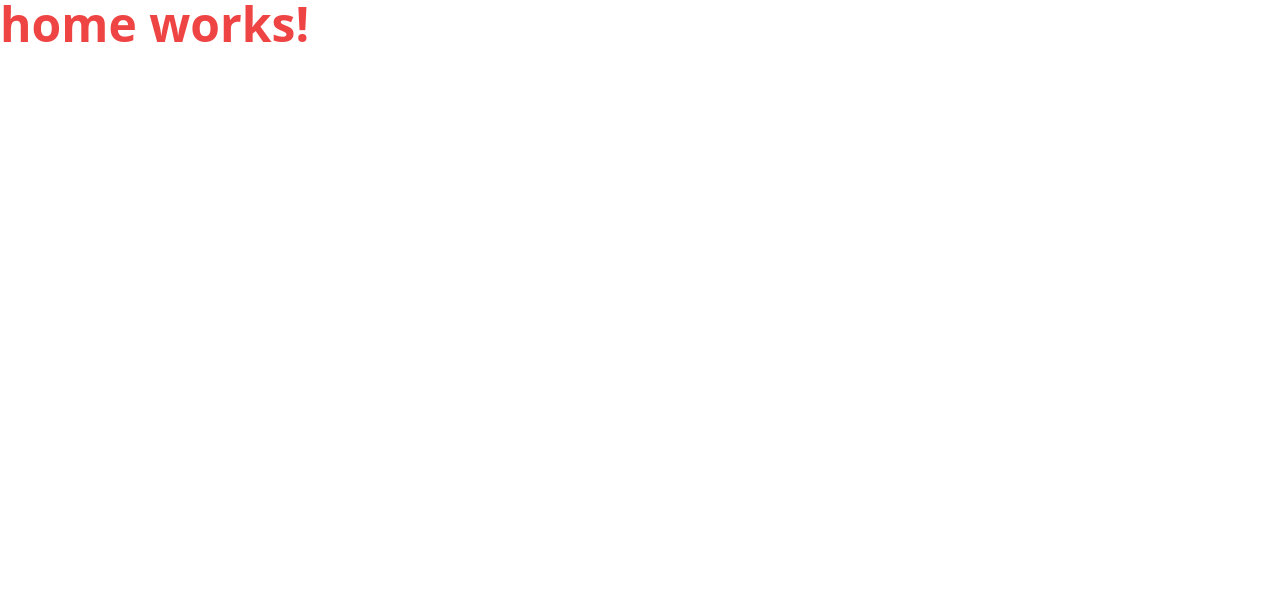
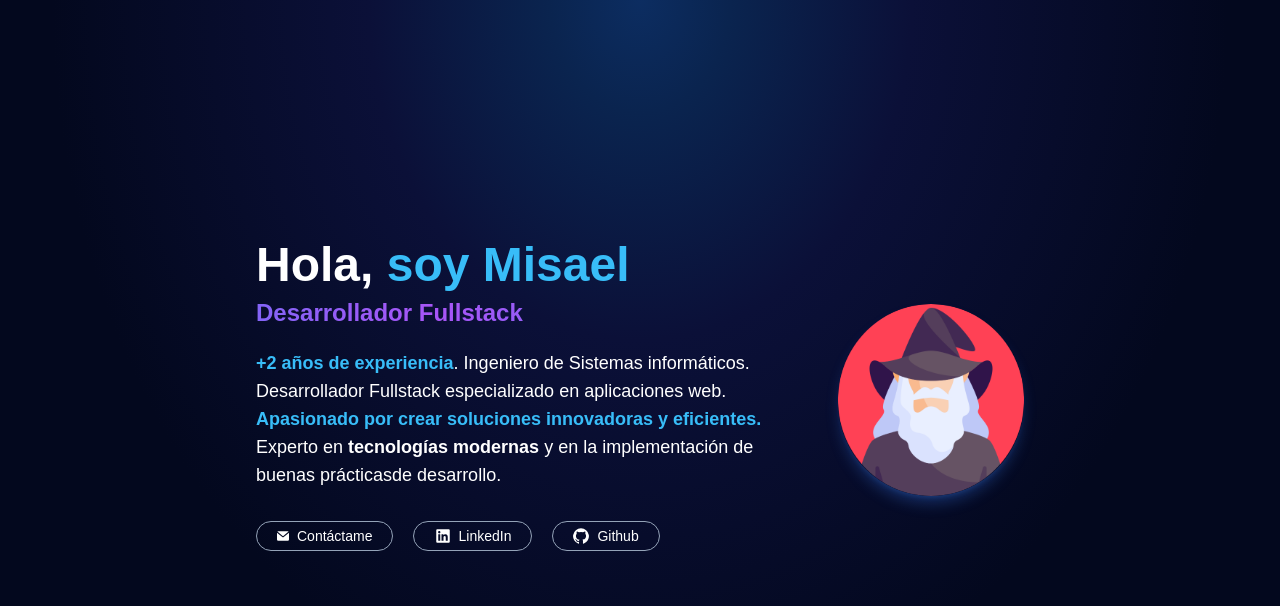
Before and after one commit to MisaelGG11/my_resume, an Angular app: page / in a window 1280 px wide. Shown: the top 606 px of the page. Built offline with nearby package versions, Linux system fonts and the light colour scheme.

Commit message:
feat: add presentation component ro the portfolio

```diff
--- a/package.json
+++ b/package.json
@@ -1,6 +1,6 @@
 {
   "name": "my-resume",
-  "version": "0.0.0",
+  "version": "0.0.1",
   "scripts": {
     "ng": "ng",
     "start": "ng serve",
--- /dev/null
+++ b/src/app/core/components/presentation/presentation.component.html
@@ -0,0 +1,63 @@
+<div class="flex flex-col lg:flex-row-reverse gap-8 text-center lg:max-w-3xl ">
+  <div class="flex items-center">
+    <img
+      class="h-48 w-48 rounded-full shadow-lg shadow-blue-500/30"
+      src="../../../../assets/images/1183773.png"
+      alt="profile"
+    >
+  </div>
+  <div class="text-left max-w-[550px]">
+    <h1 class="text-5xl font-bold">Hola, <span class="text-sky-400 text5xl">soy Misael</span></h1>
+    <p class="text-2xl mb-5 mt-2 font-[700] bg-gradient-to-r from-blue-500 via-purple-500 to-blue-500 animate-text bg-clip-text text-transparent">Desarrollador Fullstack</p>
+
+    <span class="text-lg mt-4 text-balance text-dark-700">
+      <strong class="text-sky-400">+2 años de experiencia</strong>. Ingeniero de Sistemas informáticos.
+      Desarrollador Fullstack especializado en aplicaciones web. <strong class="text-sky-400">Apasionado
+      por crear soluciones innovadoras y eficientes.</strong> Experto en <strong>tecnologías modernas</strong>
+      y en la implementación de buenas prácticasde desarrollo.
+
+    </span>
+
+    <!-- <div class="my-6 flex">
+      <div class="card-wrapper w-[150px] h-[35px]">
+        <div class="card-content flex items-center justify-center text-sm font-semibold">
+          <span class="material-symbols-outlined text-[1.1rem] mr-1">download</span>
+          Descarga mi CV
+        </div>
+      </div>
+    </div> -->
+
+    <div class="mt-8 flex flex-row gap-3">
+      <a target="_blank" href="mailto:misael.gomez454@gmail.com">
+        <button type="button" class="text-white border-[1px] border-slate-400  hover:bg-[#050708]/50 font-medium rounded-full text-sm px-5 py-1 text-center inline-flex items-center dark:focus:ring-gray-500 dark:hover:bg-[#050708]/30 me-2 mb-2">
+          <svg class="w-3 h-3 text-white me-2" aria-hidden="true" xmlns="http://www.w3.org/2000/svg" fill="currentColor" viewBox="0 0 20 16">
+            <path d="m10.036 8.278 9.258-7.79A1.979 1.979 0 0 0 18 0H2A1.987 1.987 0 0 0 .641.541l9.395 7.737Z"/>
+            <path d="M11.241 9.817c-.36.275-.801.425-1.255.427-.428 0-.845-.138-1.187-.395L0 2.6V14a2 2 0 0 0 2 2h16a2 2 0 0 0 2-2V2.5l-8.759 7.317Z"/>
+          </svg>
+          Contáctame
+        </button>
+      </a>
+
+      <a target="_blank" href="https://www.linkedin.com/in/misael-antonio-g%C3%B3mez-garc%C3%ADa-72127822b?utm_source=share&utm_campaign=share_via&utm_content=profile&utm_medium=android_app">
+        <button type="button" class="text-white gap-1.5 border-[1px] border-slate-400  hover:bg-[#a63131]  font-medium rounded-full text-sm px-5 py-1 text-center inline-flex items-center dark:focus:ring-gray-500 dark:hover:bg-[#050708]/30 me-2 mb-2">
+          <svg width="18px" height="18px" viewBox="0 0 16 16" xmlns="http://www.w3.org/2000/svg" fill="none" stroke="#ffffff" stroke-width="0.00016"><g id="SVGRepo_bgCarrier" stroke-width="0"></g>
+            <g id="SVGRepo_tracerCarrier" stroke-linecap="round" stroke-linejoin="round"></g>
+            <g id="SVGRepo_iconCarrier">
+              <path fill="#ffffff" d="M12.225 12.225h-1.778V9.44c0-.664-.012-1.519-.925-1.519-.926 0-1.068.724-1.068 1.47v2.834H6.676V6.498h1.707v.783h.024c.348-.594.996-.95 1.684-.925 1.802 0 2.135 1.185 2.135 2.728l-.001 3.14zM4.67 5.715a1.037 1.037 0 01-1.032-1.031c0-.566.466-1.032 1.032-1.032.566 0 1.031.466 1.032 1.032 0 .566-.466 1.032-1.032 1.032zm.889 6.51h-1.78V6.498h1.78v5.727zM13.11 2H2.885A.88.88 0 002 2.866v10.268a.88.88 0 00.885.866h10.226a.882.882 0 00.889-.866V2.865a.88.88 0 00-.889-.864z"></path>
+            </g>
+          </svg>
+          LinkedIn
+        </button>
+      </a>
+
+      <a target="_blank" href="https://github.com/MisaelGG11">
+        <button type="button" class="text-white border-[1px] border-slate-400  hover:bg-[#21a2ed]  font-medium rounded-full text-sm px-5 py-1 text-center inline-flex items-center dark:focus:ring-gray-500 dark:hover:bg-[#050708]/30 me-2 mb-2">
+          <svg class="w-4 h-4 me-2" aria-hidden="true" xmlns="http://www.w3.org/2000/svg" fill="currentColor" viewBox="0 0 20 20">
+            <path fill-rule="evenodd" d="M10 .333A9.911 9.911 0 0 0 6.866 19.65c.5.092.678-.215.678-.477 0-.237-.01-1.017-.014-1.845-2.757.6-3.338-1.169-3.338-1.169a2.627 2.627 0 0 0-1.1-1.451c-.9-.615.07-.6.07-.6a2.084 2.084 0 0 1 1.518 1.021 2.11 2.11 0 0 0 2.884.823c.044-.503.268-.973.63-1.325-2.2-.25-4.516-1.1-4.516-4.9A3.832 3.832 0 0 1 4.7 7.068a3.56 3.56 0 0 1 .095-2.623s.832-.266 2.726 1.016a9.409 9.409 0 0 1 4.962 0c1.89-1.282 2.717-1.016 2.717-1.016.366.83.402 1.768.1 2.623a3.827 3.827 0 0 1 1.02 2.659c0 3.807-2.319 4.644-4.525 4.889a2.366 2.366 0 0 1 .673 1.834c0 1.326-.012 2.394-.012 2.72 0 .263.18.572.681.475A9.911 9.911 0 0 0 10 .333Z" clip-rule="evenodd"/>
+          </svg>
+          Github
+        </button>
+      </a>
+    </div>
+  </div>
+</div>
--- /dev/null
+++ b/src/app/core/components/presentation/presentation.component.ts
@@ -0,0 +1,12 @@
+import { Component } from '@angular/core';
+
+@Component({
+  selector: 'app-presentation',
+  standalone: true,
+  imports: [],
+  templateUrl: './presentation.component.html',
+  styles: ``
+})
+export class PresentationComponent {
+
+}
--- a/src/app/views/home/home.component.html
+++ b/src/app/views/home/home.component.html
@@ -1 +1,8 @@
-<p class="text-5xl font-bold text-red-500">home works!</p>
+<main>
+  <div class="custom-gradient p-5 text-white min-h-screen flex items-center justify-center">
+    <app-presentation></app-presentation>
+  </div>
+  <div class="h-screen bg-[#04081d]">
+
+  </div>
+</main>
--- a/src/app/views/home/home.component.ts
+++ b/src/app/views/home/home.component.ts
@@ -1,11 +1,18 @@
 import { Component } from '@angular/core';
+import { PresentationComponent } from '../../core/components/presentation/presentation.component';
 
 @Component({
   selector: 'app-home',
   standalone: true,
-  imports: [],
+  imports: [
+    PresentationComponent
+  ],
   templateUrl: './home.component.html',
-  styles: ``
+  styles: `
+    .custom-gradient {
+      background: radial-gradient(at top, rgb(12, 45, 97) 0%, rgb(10, 36, 79) 10%,  rgb(11, 16, 56) 30%, rgb(3, 8, 30) 65%);
+    }
+  `
 })
 export class HomeComponent {
 
--- a/src/index.html
+++ b/src/index.html
@@ -2,7 +2,7 @@
 <html lang="en">
 <head>
   <meta charset="utf-8">
-  <title>MyResume</title>
+  <title>Mi Portafolio</title>
   <base href="/">
   <meta name="viewport" content="width=device-width, initial-scale=1">
   <link rel="icon" type="image/x-icon" href="favicon.ico">
--- a/src/styles.css
+++ b/src/styles.css
@@ -2,3 +2,30 @@
 @tailwind base;
 @tailwind components;
 @tailwind utilities;
+
+*{
+  font-family: Onest Variable,sans-serif
+}
+
+@layer utilities {
+  /* Act as a border */
+  .card-wrapper {
+    @apply relative overflow-hidden rounded-full bg-gradient-to-b from-slate-600 to-slate-700;
+  }
+
+  /* Gradient */
+  .card-wrapper::before {
+    background: conic-gradient(
+      rgb(18, 123, 228) 0deg,
+      rgb(183, 58, 255) 180deg,
+      transparent 180deg
+    );
+
+    @apply absolute left-[0%] top-[12%] h-[80%] w-[100%] animate-border-spin content-[''];
+  }
+
+  /* Body */
+  .card-content {
+    @apply absolute left-[3px] top-[3px] h-[calc(100%-6px)] w-[calc(100%-6px)] rounded-2xl bg-slate-700;
+  }
+}
--- a/tailwind.config.js
+++ b/tailwind.config.js
@@ -2,7 +2,40 @@
 module.exports = {
   content: ["./src/**/*.{html,ts}"],
   theme: {
-    extend: {},
+    extend: {
+      animation: {
+        'text': 'text 3s linear infinite', // Animación para el texto
+        'border': 'border 3s linear infinite', // Animación para el borde
+        'border-spin': 'border-spin 6s linear infinite',
+      },
+      keyframes: {
+        'border-spin': {
+          '100%': {
+            transform: 'rotate(-360deg)',
+          },
+        },
+        text: {
+          '0%, 100%': {
+            'background-size': '200% 100%',
+            'background-position': 'left center',
+          },
+          '50%': {
+            'background-size': '200% 100%',
+            'background-position': 'right center',
+          },
+        },
+        border: {
+          '0%, 100%': {
+            'background-size': '200% 100%',
+            'background-position': 'left center',
+          },
+          '50%': {
+            'background-size': '200% 100%',
+            'background-position': 'right center',
+          },
+        },
+      },
+    },
   },
   plugins: [],
 }
```
Also changed, not shown: src/assets/images/1183773.png (added), src/assets/images/mago.webp (added).
